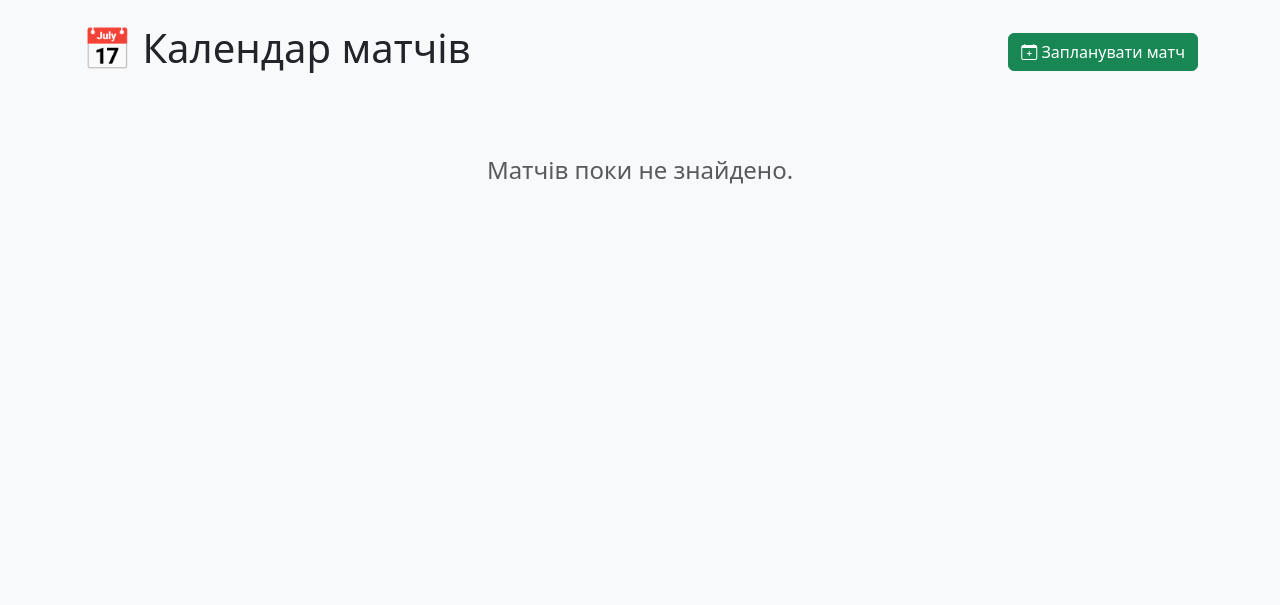
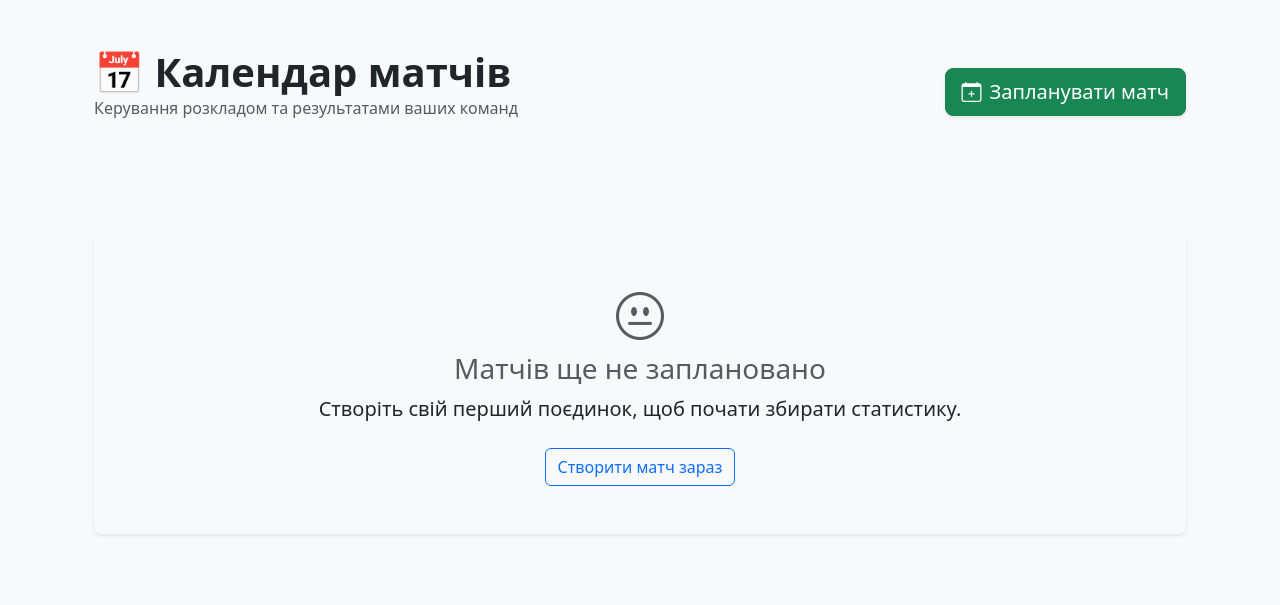
Before and after one commit to Surftrader/football, a Django app: page /matches/ in a window 1280 px wide. Shown: the part 56-661 px from the top of the page. Run offline with Django 5.2, Linux system fonts and the light colour scheme; the visitor is signed in with stand-in values (Sample User, id 1); data that the repository does not hold is empty; some libraries are stand-ins or nearby versions.

Commit message:
match management UI with action buttons in footer and status indicators

```diff
--- a/teams/urls.py
+++ b/teams/urls.py
@@ -1,7 +1,8 @@
 from django.urls import path
 from .views import TeamListView, TeamCreateView, TeamUpdateView, \
     TeamDeleteView, PlayerListView, PlayerCreateView, PlayerUpdateView, \
-        PlayerDeleteView, MatchListView, MatchCreateView
+        PlayerDeleteView, MatchListView, MatchCreateView, MatchUpdateView, \
+            MatchDeleteView
 
 urlpatterns = [
     path('', TeamListView.as_view(), name='index'),
@@ -14,4 +15,6 @@ urlpatterns = [
     path('players/<int:pk>/delete/', PlayerDeleteView.as_view(), name='player_delete'),
     path('matches/', MatchListView.as_view(), name='match_list'),
     path('matches/add/', MatchCreateView.as_view(), name='match_create'),
+    path('matches/<int:pk>/edit/', MatchUpdateView.as_view(), name='match_edit'),
+    path('matches/<int:pk>/delete/', MatchDeleteView.as_view(), name='match_delete'),
 ]
--- a/teams/views.py
+++ b/teams/views.py
@@ -5,6 +5,7 @@ from django.contrib.auth.mixins import LoginRequiredMixin
 from django.views.generic import CreateView
 from django.urls import reverse_lazy
 from django.db.models import Q
+from django.utils import timezone
 from .forms import TeamForm, PlayerForm, MatchForm
 from .models import Team, Player, Match
 
@@ -139,6 +140,11 @@ class MatchListView(LoginRequiredMixin, ListView):
     template_name = 'teams/match_list.html'
     context_object_name = 'matches'
 
+    def get_context_data(self, **kwargs):
+        context = super().get_context_data(**kwargs)
+        context['now'] = timezone.now()
+        return context
+
     def get_queryset(self):
         user_teams = Team.objects.filter(manager=self.request.user)
         return Match.objects.filter(
@@ -156,3 +162,41 @@ class MatchCreateView(LoginRequiredMixin, CreateView):
         kwargs = super().get_form_kwargs()
         kwargs['user'] = self.request.user
         return kwargs
+
+
+class MatchUpdateView(LoginRequiredMixin, UpdateView):
+    model = Match
+    form_class = MatchForm
+    template_name = 'teams/match_form.html'
+    success_url = reverse_lazy('match_list')
+
+    def get_form_kwargs(self):
+        kwargs = super().get_form_kwargs()
+        kwargs['user'] = self.request.user
+        return kwargs
+
+    def get_queryset(self):
+        user_teams = Team.objects.filter(manager=self.request.user)
+        return Match.objects.filter(
+                Q(home_team__in=user_teams) | Q(away_team__in=user_teams)
+            ).distinct()
+
+
+class MatchDeleteView(LoginRequiredMixin, DeleteView):
+    model = Match
+    template_name = 'teams/match_confirm_delete.html'
+    success_url = reverse_lazy('match_list')
+
+    def dispatch(self, request, *args, **kwargs):
+        user_teams = Team.objects.filter(manager=request.user)
+        match = Match.objects.filter(
+            Q(pk=self.kwargs.get('pk')) &
+            (Q(home_team__in=user_teams) | Q(away_team__in=user_teams))
+        ).first()
+
+        if not match:
+            messages.error(request, "Матчу не знайдено або у вас немає прав на його видалення.")
+            return redirect('match_list')
+
+        self.object = match
+        return super().dispatch(request, *args, **kwargs)
--- a/templates/teams/match_list.html
+++ b/templates/teams/match_list.html
@@ -1,42 +1,108 @@
 {% extends "base.html" %}
 
+{% block title %}Календар матчів{% endblock %}
+
 {% block content %}
-<div class="d-flex justify-content-between align-items-center mb-4">
-    <h1>📅 Календар матчів</h1>
-    <a href="{% url 'match_create' %}" class="btn btn-success">
-        <i class="bi bi-calendar-plus"></i> Запланувати матч
+<div class="container py-4">
+    <div class="d-flex justify-content-between align-items-center mb-5">
+        <div>
+            <h1 class="fw-bold mb-0">📅 Календар матчів</h1>
+            <p class="text-muted">Керування розкладом та результатами ваших команд</p>
+        </div>
+        <a href="{% url 'match_create' %}" class="btn btn-success btn-lg shadow-sm">
+            <i class="bi bi-calendar-plus me-2"></i>Запланувати матч
         </a>
     </div>
 
+    {% if messages %}
+        {% for message in messages %}
+            <div class="alert alert-{{ message.tags }} alert-dismissible fade show shadow-sm mb-4" role="alert">
+                {{ message }}
+                <button type="button" class="btn-close" data-bs-dismiss="alert" aria-label="Close"></button>
+            </div>
+        {% endfor %}
+    {% endif %}
+
     <div class="row">
         {% for match in matches %}
-    <div class="col-md-6 mb-3">
-        <div class="card shadow-sm">
-            <div class="card-header bg-white text-muted d-flex justify-content-between">
-                <span><i class="bi bi-geo-alt"></i> {{ match.stadium }}</span>
-                <span>{{ match.match_date|date:"d.m.Y H:i" }}</span>
+            <div class="col-lg-6 mb-4">
+                <div class="card h-100 shadow-sm border-0 position-relative overflow-hidden">
+
+                    <div class="card-header bg-white border-bottom-0 pt-4 px-4">
+                        <div class="d-flex justify-content-between align-items-center">
+                            <span class="badge {% if match.match_date < now %}bg-secondary{% else %}bg-primary{% endif %} shadow-sm">
+                                <i class="bi bi-calendar3 me-1"></i> {{ match.match_date|date:"d M Y, H:i" }}
+                            </span>
+                            <small class="text-muted fw-bold text-truncate ms-2" style="max-width: 150px;">
+                                <i class="bi bi-geo-alt-fill me-1"></i>{{ match.stadium }}
+                            </small>
                         </div>
-            <div class="card-body py-4">
+                    </div>
+
+                    <div class="card-body py-4 px-4">
                         <div class="row align-items-center text-center">
                             <div class="col-5">
-                        <h4 class="mb-0">{{ match.home_team.name }}</h4>
+                                <h5 class="fw-bold text-uppercase mb-1">{{ match.home_team.name }}</h5>
+                                <span class="badge bg-light text-dark border">ДІМ</span>
                             </div>
-                    <div class="col-2">
-                        <div class="h2 fw-bold text-primary">
-                            {{ match.home_score }} : {{ match.away_score }}
+
+                            <div class="col-2 px-0">
+                                <div class="display-6 fw-bold text-primary">
+                                    {% if match.match_date < now or match.home_score > 0 or match.away_score > 0 %}
+                                        {{ match.home_score }}:{{ match.away_score }}
+                                    {% else %}
+                                        <small class="text-muted" style="font-size: 1.2rem;">VS</small>
+                                    {% endif %}
                                 </div>
                             </div>
+
                             <div class="col-5">
-                        <h4 class="mb-0">{{ match.away_team.name }}</h4>
+                                <h5 class="fw-bold text-uppercase mb-1">{{ match.away_team.name }}</h5>
+                                <span class="badge bg-light text-dark border">ВІЗИТ</span>
                             </div>
+                        </div>
+                    </div>
+
+                    <div class="card-footer bg-light border-top-0 d-flex justify-content-between align-items-center py-2 px-4">
+                        <div class="status-indicator">
+                            {% if match.match_date < now %}
+                                <small class="text-success fw-bold">
+                                    <i class="bi bi-check-circle-fill me-1"></i> Матч завершено
+                                </small>
+                            {% else %}
+                                <small class="text-warning fw-bold">
+                                    <i class="bi bi-hourglass-split me-1"></i> Гра очікується
+                                </small>
+                            {% endif %}
+                        </div>
+
+                        <div class="action-buttons d-flex gap-2">
+                            <a href="{% url 'match_edit' match.id %}"
+                            class="btn btn-outline-primary btn-sm border-0"
+                            title="Редагувати">
+                                <i class="bi bi-pencil-square fs-5"></i>
+                            </a>
+                            <a href="{% url 'match_delete' match.id %}"
+                            class="btn btn-outline-danger btn-sm border-0"
+                            title="Видалити">
+                                <i class="bi bi-trash fs-5"></i>
+                            </a>
                         </div>
                     </div>
                 </div>
             </div>
         {% empty %}
             <div class="col-12 text-center py-5">
-        <p class="text-muted fs-4">Матчів поки не знайдено.</p>
+                <div class="p-5 bg-light rounded-3 shadow-sm">
+                    <i class="bi bi-emoji-neutral text-muted mb-3" style="font-size: 3rem;"></i>
+                    <h3 class="text-muted">Матчів ще не заплановано</h3>
+                    <p class="lead">Створіть свій перший поєдинок, щоб почати збирати статистику.</p>
+                    <a href="{% url 'match_create' %}" class="btn btn-outline-primary mt-2">
+                        Створити матч зараз
+                    </a>
+                </div>
             </div>
         {% endfor %}
     </div>
+</div>
 {% endblock %}
```
Also changed, not shown: templates/teams/match_confirm_delete.html (added, +29 -0 lines). Lines whose indentation alone changed are shown as unchanged.
